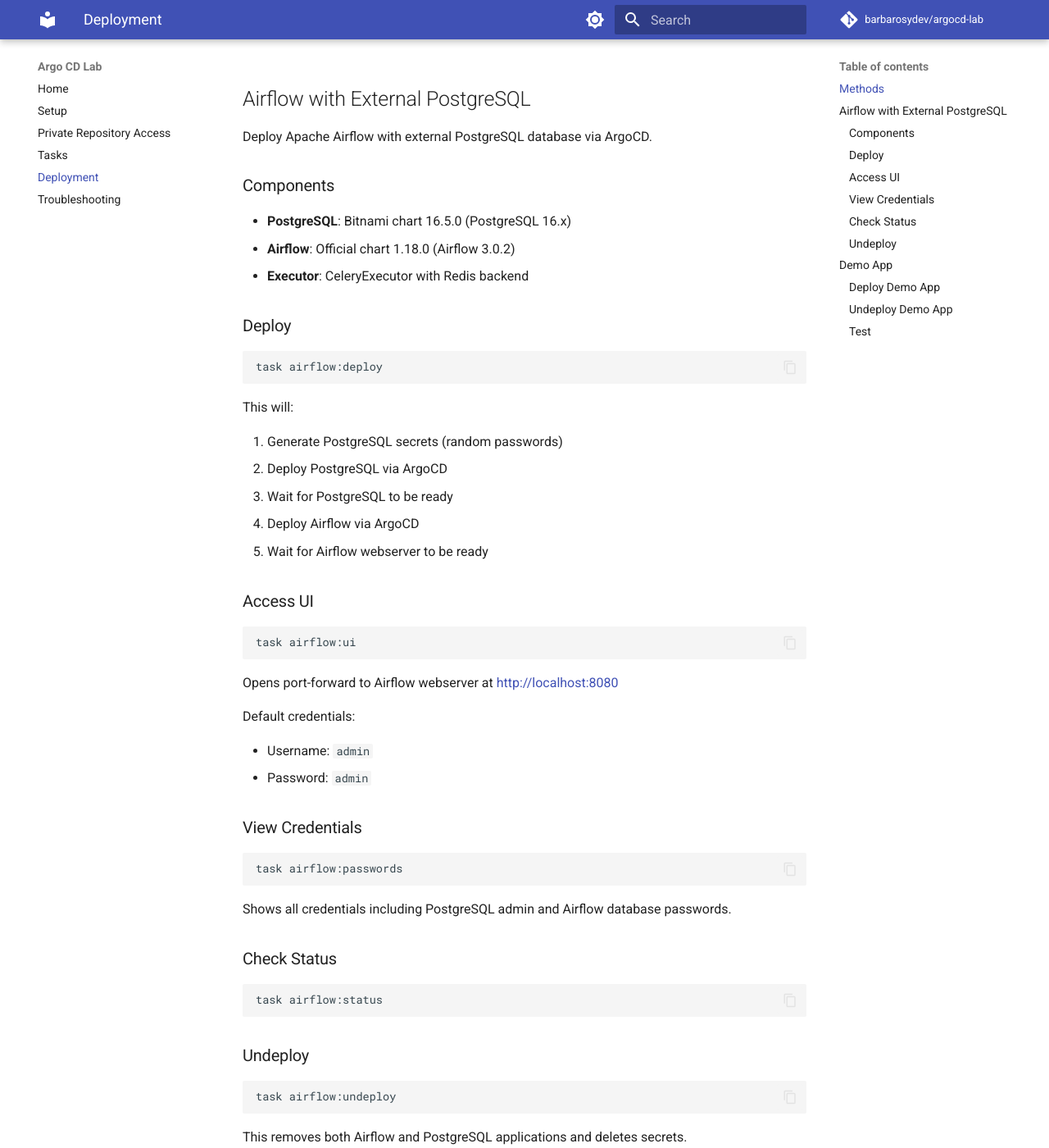
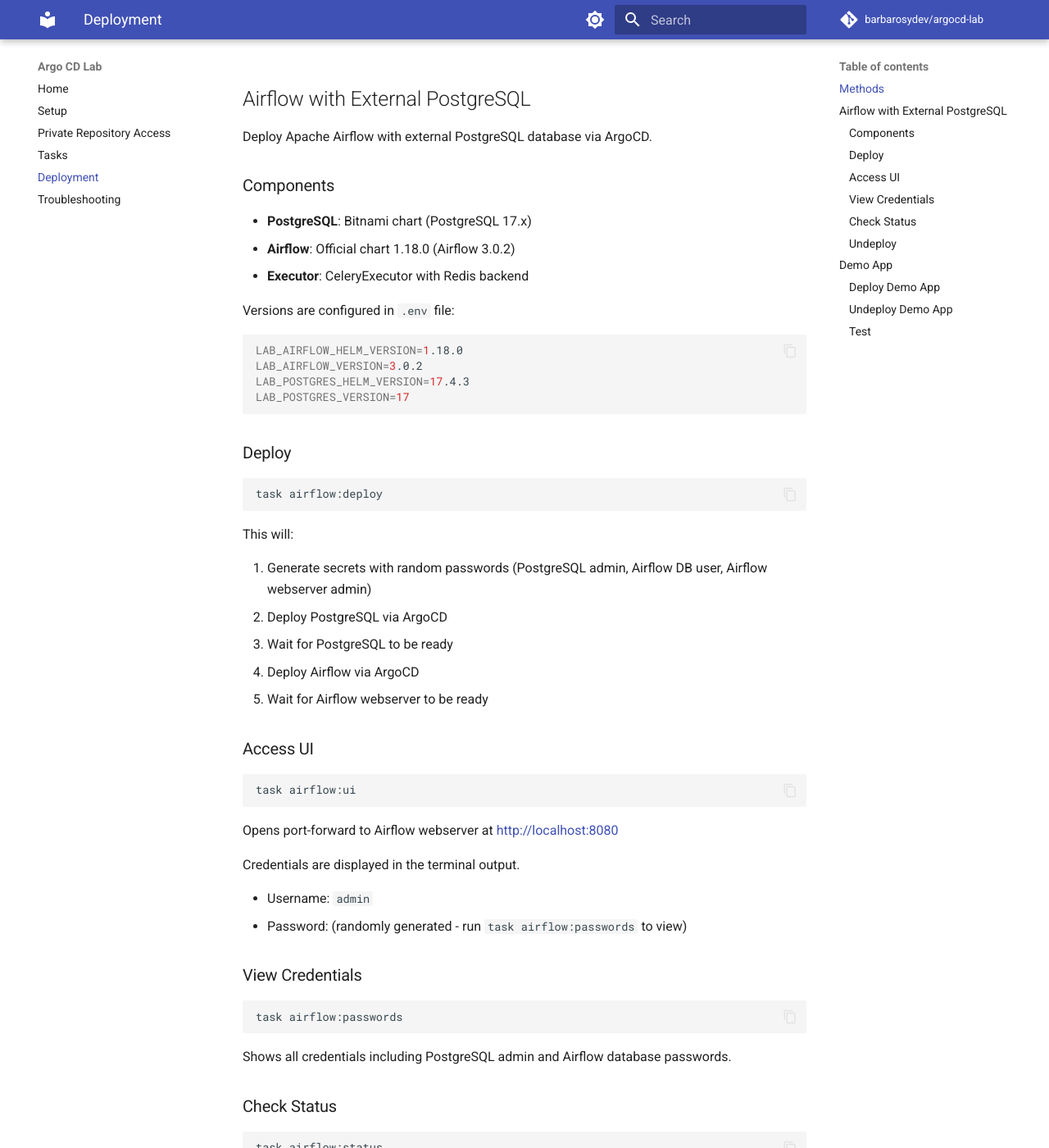
Before and after one commit to barbarosydev/argocd-lab, an MkDocs documentation site: the page built from docs/deployment.md, in a window 1280 px wide and 1400 px high, scrolled down 321 px. Shown: the whole window at 82% size. Built offline with MkDocs 1.6.1 and Material for MkDocs 9.7.7, drawn with Linux system fonts in a browser that asks for light colours; comment, search, counter and statistics services are not loaded.

Commit message:
Fix the issues related to airflow configs

````diff
--- a/docs/deployment.md
+++ b/docs/deployment.md
@@ -13,9 +13,18 @@
 
 ### Components
 
-- **PostgreSQL**: Bitnami chart 16.5.0 (PostgreSQL 16.x)
+- **PostgreSQL**: Bitnami chart (PostgreSQL 17.x)
 - **Airflow**: Official chart 1.18.0 (Airflow 3.0.2)
 - **Executor**: CeleryExecutor with Redis backend
+
+Versions are configured in `.env` file:
+
+```bash
+LAB_AIRFLOW_HELM_VERSION=1.18.0
+LAB_AIRFLOW_VERSION=3.0.2
+LAB_POSTGRES_HELM_VERSION=17.4.3
+LAB_POSTGRES_VERSION=17
+```
 
 ### Deploy
 
@@ -25,7 +34,7 @@
 
 This will:
 
-1. Generate PostgreSQL secrets (random passwords)
+1. Generate secrets with random passwords (PostgreSQL admin, Airflow DB user, Airflow webserver admin)
 2. Deploy PostgreSQL via ArgoCD
 3. Wait for PostgreSQL to be ready
 4. Deploy Airflow via ArgoCD
@@ -39,10 +48,10 @@
 
 Opens port-forward to Airflow webserver at <http://localhost:8080>
 
-Default credentials:
+Credentials are displayed in the terminal output.
 
 - Username: `admin`
-- Password: `admin`
+- Password: (randomly generated - run `task airflow:passwords` to view)
 
 ### View Credentials
 
````
Also changed, not shown: README.md (+12 -9 lines), 10 other files.
